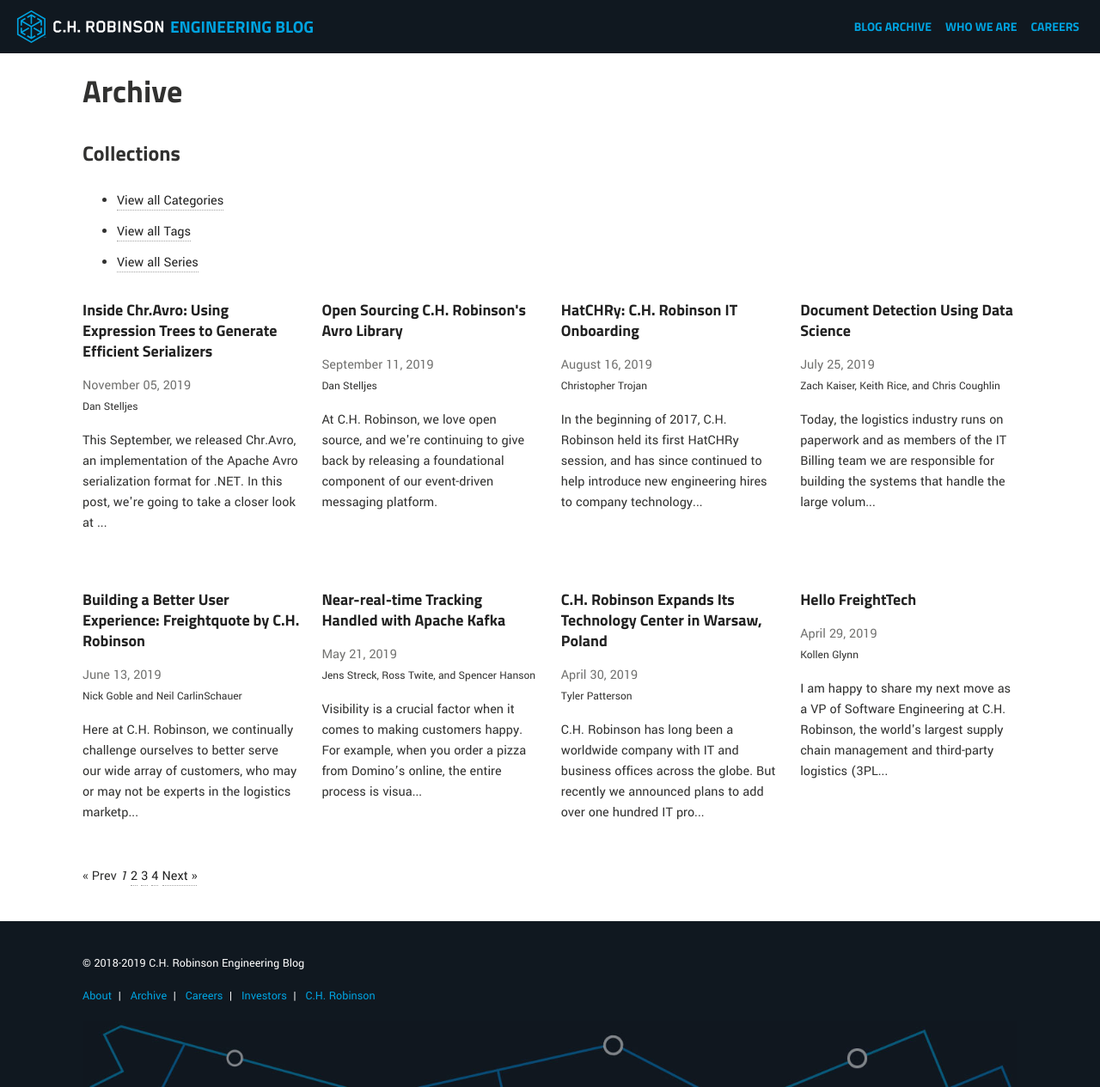
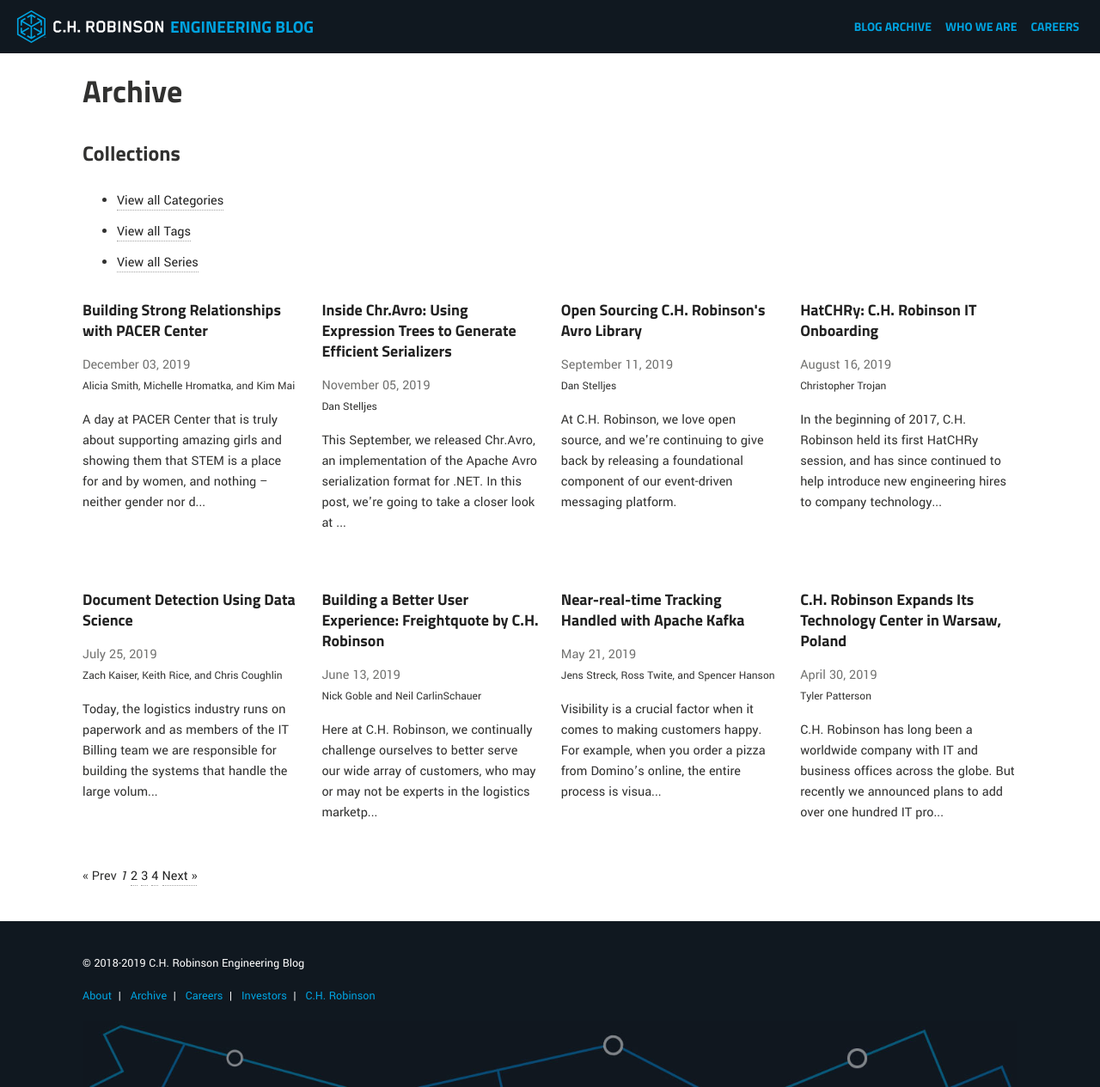
Before and after one commit to ch-robinson/ch-robinson.github.com, a Jekyll site: the page built from blog/index.html, in a window 1280 px wide. Shown: the whole page at 86% size. Built offline with Jekyll 4.4.1, drawn with Linux system fonts in a browser that asks for light colours; the list of posts is cut into pages by our own code; some of the changed lines change nothing that is shown.

Commit message:
New Post: Building Strong Relationships with PACER Center (#59)

```diff
--- a/_data/authors.yml
+++ b/_data/authors.yml
@@ -54,7 +54,7 @@
   web: https://www.linkedin.com/in/goblena/
 maikim:
   name: Kim Mai
-  bio: Software Engineer II, Enterprise Data Warehouse - Global Forwarding
+  bio: Software Engineer II with the Customer Facing Analytics team and jigsaw puzzle enthusiast.
   gravatar: 28eb02fc2b43b993c6ec5a17c0470f8f
 fullama:
   name: Amanda Fullan
@@ -135,3 +135,17 @@
   bio: Developer for the Applied Research team.
   gravatar: 367961c5c04dde185dd615b7e81353c8
   web: https://github.com/dstelljes
+hrommic:
+  name: Michelle Hromatka
+  bio: Former Software Engineer, current Business Analyst and W.I.T. Community Outreach Liaison, future human who actually
+    puts away her clean laundry the same day it is folded.  When not battling bad laundry habits or working, Michelle can be
+    found baking, reading, researching travel destinations, watching Grey's Anatomy reruns, or coaching lacrosse.
+  gravatar: 6be72cdb2ca5713f0bd5c074062fc830
+  web: https://www.linkedin.com/in/michellehromatka
+smitalic:
+  name: Alicia Smith
+  bio: Software Engineer for Shared Billing & Women in Technology President at C.H. Robinson. Full time mom of two boys
+    (Giovanni 6 and Bruno 2) and keeper of an adult male of 7 years, John. When I am not picking up after them, I love music,
+    cooking and bingeing depressing Netflix documentaries.
+  gravatar: db8b66747767f06c7bfa64a74cacd2f2
+  web: https://www.linkedin.com/in/alicia-smith-740b9655/
--- /dev/null
+++ b/_posts/2019-12-03-women-in-tech-pacer-center.md
@@ -0,0 +1,44 @@
+---
+layout: article
+title: "Building Strong Relationships with PACER Center"
+authors:
+ - smitalic
+ - hrommic
+ - maikim
+categories: [community]
+excerpt: A day at PACER Center that is truly about supporting amazing girls and showing them that STEM is a place for and by women, and nothing – neither gender nor disability — should ever hold them back.
+tags: [Women in Tech]
+disclaimer: true
+---
+
+At C.H. Robinson, giving back to our community is at the core of who we are. Whether it's weekly meal deliveries through a local non-profit, or the week-long, global event of Robinson Cares week (a week dedicated to fundraising for employee-voted non-profits) the drive to be a positive force in our community is strong. As a member of our Women in Technology (WIT) group here at C.H. Robinson, I am happy to share that community outreach is also an important piece of our mission. This is a big reason why WIT exists in the first place. According to the National Girls Collaborative Project[^ngcproject-statistics], about 1 in 5 Computer Science students are female and the biggest drop in interest happens between the ages of 13 to 17. Of those female CS degree majors only 1 out of 4 of them is a person of color. There is an opportunity for us to change that statistic and show our younger counterparts that all women belong in STEM-related fields. Enter PACER Center and their EXploring Interests in Technology and Engineering (EX.I.T.E.) Camp.
+
+## Who Is PACER Center, and What Is EX.I.T.E. Camp?
+PACER Center, located in Bloomington, MN, is a non-profit focused on enhancing the quality of life and expanding opportunities for children and young adults with disabilities. Their programs include:
+
+- Providing information, support and workshops for families and professionals
+- Creating disability awareness
+- Providing software and adaptive devices through the Simon Technology Center
+- Bullying prevention via the National Bully Prevention Center
+
+One of our favorite events that PACER runs is EX.I.T.E. camp, a 5-day camp in August for middle school girls (6th to 9th grade) with disabilities. For the past 4 years, C.H. Robinson has been a community partner, meaning we provide content and volunteers for a whole day of the camp. Through a variety of activities, our volunteers teach the girls about innovation, packaging, and transportation at C.H. Robinson! Activities included:
+
+- Dyeing carnations and making slime (innovation at its finest!)
+- Tasting a variety of new produce, like cotton candy grapes, and yellow carrots
+- Designing their own packaging and pitching their new products to the group
+- Moving a shipment of rubber ducks through a transportation simulation
+
+Through the activities, our goal was to get the girls excited about the transportation industry (which we know seems less than exciting on the surface!) and demonstrate how we use technology to solve some of the most complex logistics problems in the industry.
+
+<figure>
+  <img src="{{site.url}}{{site.baseurl}}/images/posts/2019/wit-pacer-excite-camp.jpg"
+   alt="Alicia Smith with Grace"
+   aria-label="Alicia Smith with Grace at EX.I.T.E. Camp">
+   <figcaption>Alicia Smith with Grace, C.H. Robinson employee Josh Mrosla's daughter at EX.I.T.E. Camp</figcaption>
+</figure>
+
+When our day for the 2019 camp arrived, we were shocked to find out that C.H. Robinson employee, Josh Mrosla has a daughter, Grace who was one of the participants at the EX.I.T.E. Camp. Josh said, "This was the first year my daughter attended the 5-day PACER EX.I.T.E. Camp. She had the opportunity to learn interesting things, gain a sense of accomplishment, and most importantly, make new friends. Grace especially enjoyed the day." For Josh, seeing the support from his employer was exciting and he is looking forward to joining the group of volunteers next year. By the way - that is Grace and Alicia pictured to the left!
+
+As you can see, PACER has had a profound impact on our employees who have used their services for their children. The EX.I.T.E. camp provides opportunities for a group of girls to make friends, have fun, and experience STEM in an accessible and exciting way. This day truly is about supporting these amazing girls and showing them that STEM is a place for and by women, and nothing – neither gender nor disability — should ever hold them back.
+
+[^ngcproject-statistics]: [National Girls Collaborative Project, K-12 Education Statistics](https://ngcproject.org/statistics)
```
Also changed, not shown: images/posts/2019/wit-pacer-excite-camp.jpg (added).
